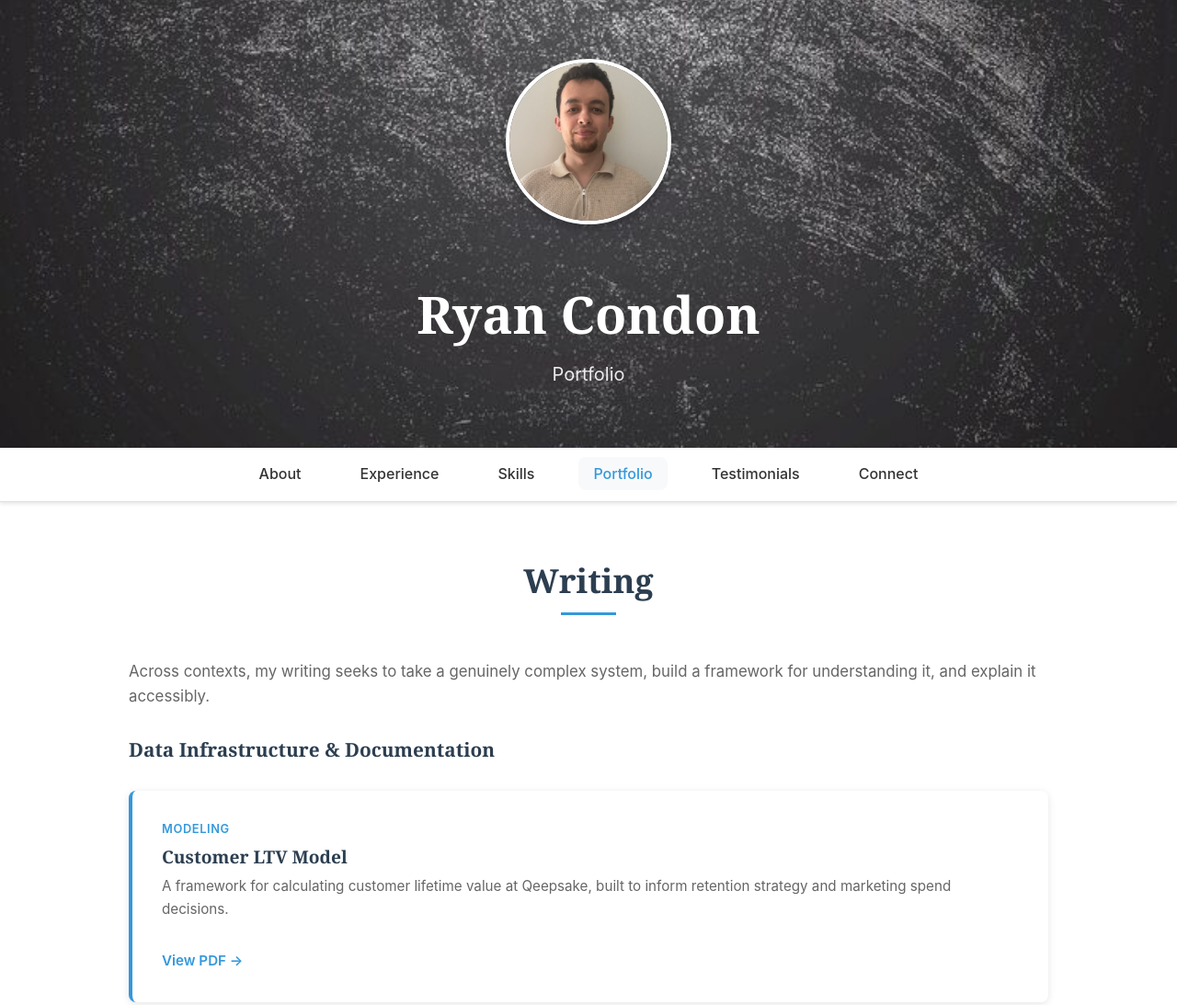
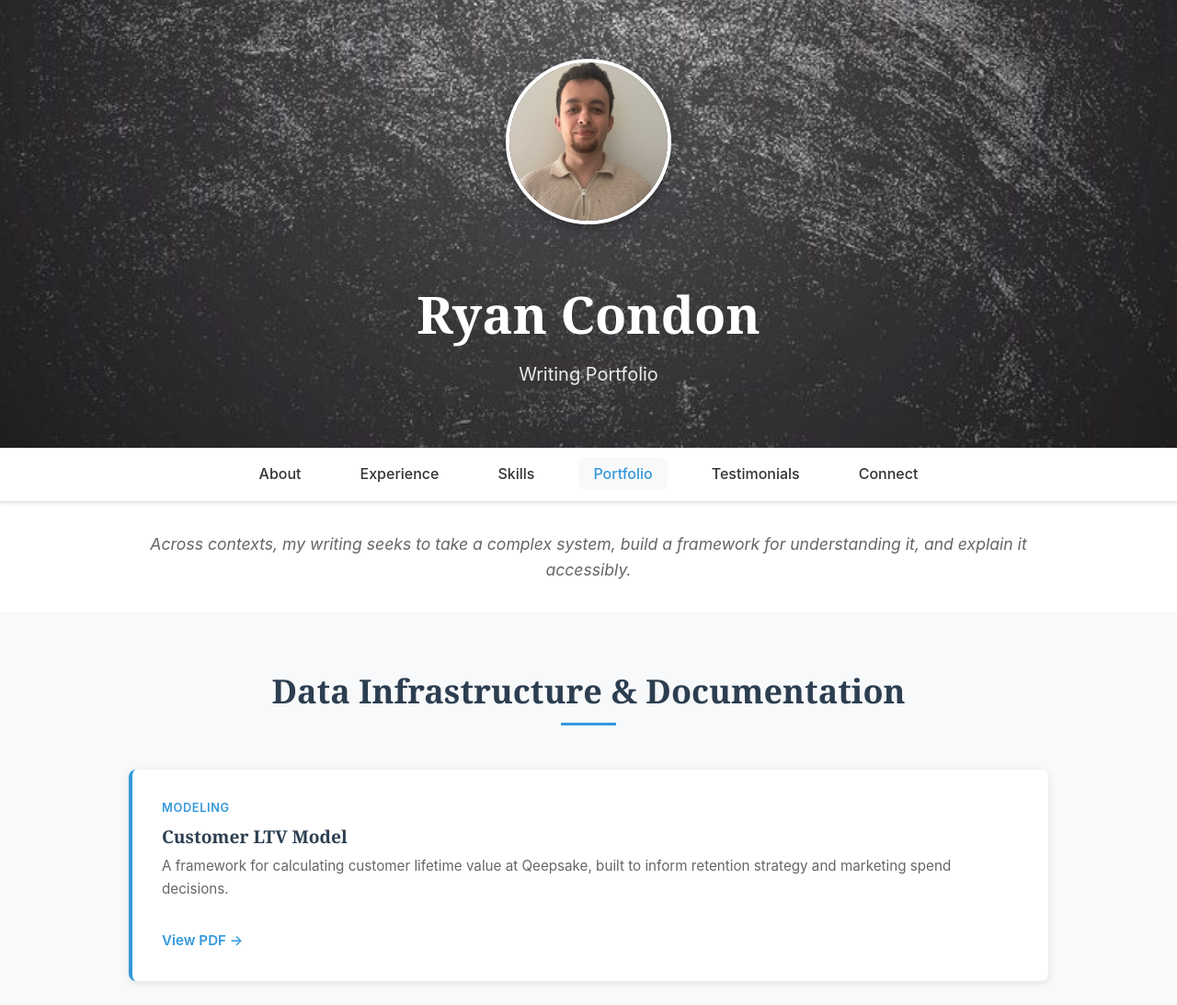
Before and after one commit to ryanhcondon/personal-site, a plain HTML site: page portfolio.html in a window 1280 px wide. Shown: the top 1093 px of the page at 92% size. Drawn offline with Linux system fonts and the light colour scheme.

Commit message:
Restructure portfolio: italic intro, section-title subsection heads, Writing Portfolio hero

```diff
--- a/portfolio.html
+++ b/portfolio.html
@@ -17,7 +17,7 @@
                 </div>
             </div>
             <h1 class="hero-title">Ryan Condon</h1>
-            <p class="hero-subtitle">Portfolio</p>
+            <p class="hero-subtitle">Writing Portfolio</p>
         </div>
     </header>
 
@@ -36,14 +36,18 @@
     </nav>
 
     <main>
-        <!-- Writing Section -->
-        <section id="writing" class="section">
+        <!-- Intro -->
+        <section class="section section--intro">
             <div class="container">
-                <h2 class="section-title">Writing</h2>
+                <p class="portfolio-intro">Across contexts, my writing seeks to take a complex system, build a framework for understanding it, and explain it accessibly.</p>
+            </div>
+        </section>
+
+        <!-- Data Infrastructure & Documentation -->
+        <section id="data-infrastructure" class="section section-alt">
+            <div class="container">
+                <h2 class="section-title">Data Infrastructure &amp; Documentation</h2>
                 <div class="section-content section-content--wide">
-                    <p class="portfolio-intro">Across contexts, my writing seeks to take a genuinely complex system, build a framework for understanding it, and explain it accessibly.</p>
-
-                    <h3 class="portfolio-subhead">Data Infrastructure &amp; Documentation</h3>
                     <div class="portfolio-grid">
 
                         <div class="portfolio-card">
@@ -83,8 +87,15 @@
                         </div>
 
                     </div>
+                </div>
+            </div>
+        </section>
 
-                    <h3 class="portfolio-subhead">MTG Strategy &amp; Competitive Systems</h3>
+        <!-- MTG Strategy & Competitive Systems -->
+        <section id="mtg" class="section">
+            <div class="container">
+                <h2 class="section-title">MTG Strategy &amp; Competitive Systems</h2>
+                <div class="section-content section-content--wide">
                     <div class="portfolio-grid">
 
                         <div class="portfolio-card">
--- a/styles.css
+++ b/styles.css
@@ -549,11 +549,17 @@ a:hover {
 /* ===========================
    Portfolio Page
    =========================== */
+.section--intro {
+    padding: var(--spacing-md) 0;
+    text-align: center;
+}
+
 .portfolio-intro {
     color: var(--color-text-light);
-    font-size: 1.05rem;
-    margin-bottom: var(--spacing-md);
+    font-size: 1.1rem;
+    font-style: italic;
     max-width: 1000px;
+    margin: 0 auto;
 }
 
 .portfolio-subhead {
```
